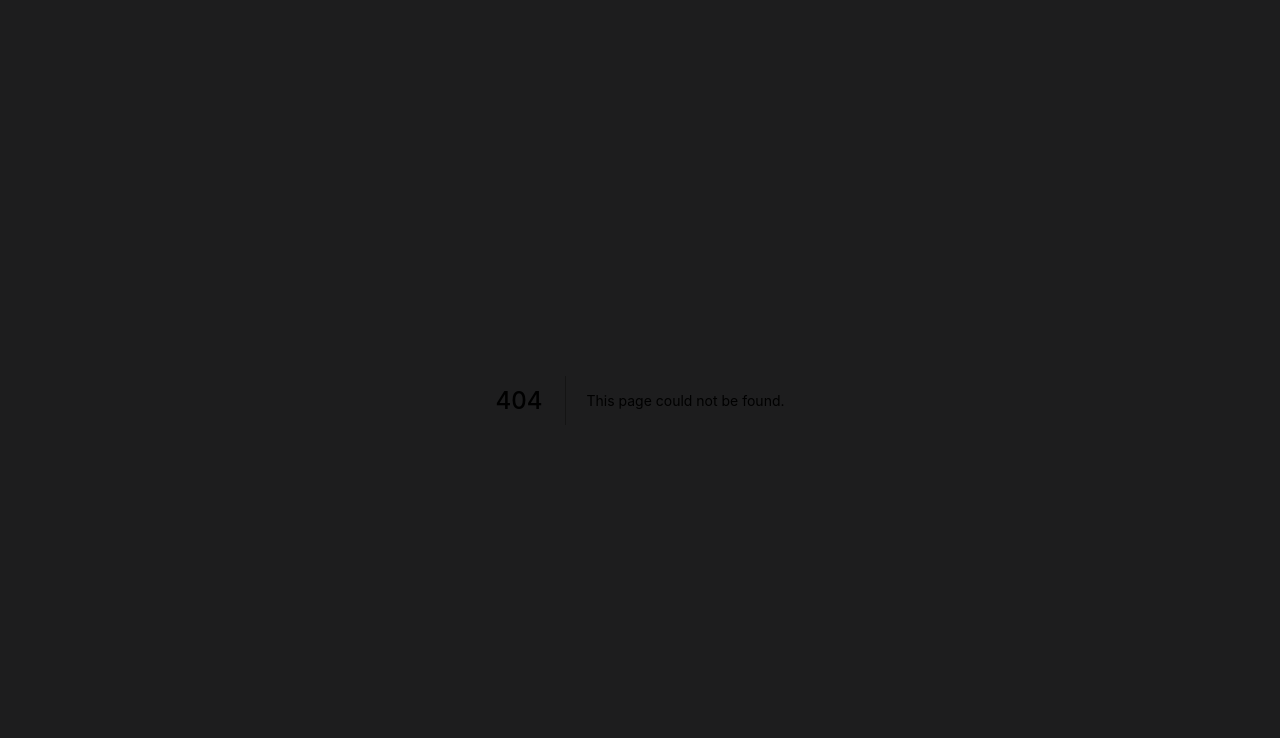
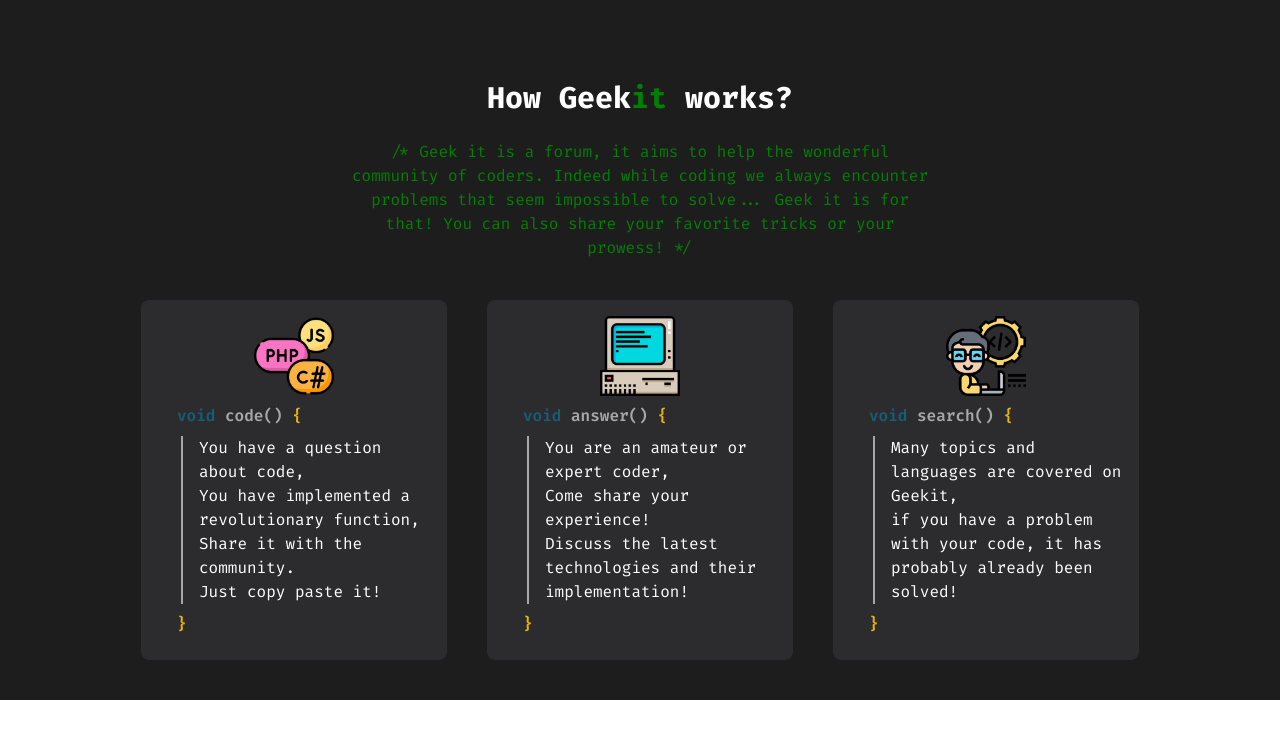
Before and after one commit to PierreLouisLetoquart/nextjs-supabase-blog, a Next.js app: page /how-section in a window 1280 px wide. Before the commit this address had no page. Shown: the top 738 px of the page. Built offline with nearby package versions, Linux system fonts and the light colour scheme.

Commit message:
feat: impl how it work section

```diff
--- /dev/null
+++ b/pages/how-section.tsx
@@ -0,0 +1,97 @@
+/* eslint-disable react/jsx-no-comment-textnodes */
+import Card from '../components/Card'
+import code from '../public/coding-language.png'
+import computer from '../public/computer.png'
+import coding from '../public/coding.png'
+import { motion as m, Variants } from "framer-motion";
+import React from 'react';
+
+export default function HowItWork() {
+    const contentVariant: Variants = {
+        offscreen: {
+          y: 100,
+          opacity: 0,
+        },
+        onscreen: {
+          y: 0,
+          opacity: 1,
+          transition: {
+            type: "spring",
+            bounce: 0.1,
+            duration: 0.8,
+          }
+        }
+      };
+
+    return (
+        <section className='max-w-6xl mx-auto flex flex-col items-center'>
+
+            <h2 className='mt-20 text-3xl text-white font-bold'>
+                How Geek<span className='text-greenCode'>it</span> works?
+            </h2>
+
+            <p className='max-w-xl mx-auto text-center text-base text-greenCode mt-6'>
+                /* Geek it is a forum, it aims to help the wonderful community of coders.
+                Indeed while coding we always encounter problems that seem impossible to solve...
+                Geek it is for that!
+                You can also share your favorite tricks or your prowess! */
+            </p>
+
+            <section className='py-10 flex flex-col md:flex-wrap md:flex-row justify-center items-center gap-8 lg:gap-10'>
+
+                <m.div
+                    initial="offscreen"
+                    whileInView="onscreen"
+                    viewport={{ once: true, amount: 0.8 }}
+                    className='overflow-hidden'
+                >
+                    <m.div variants={contentVariant}>
+                        <Card tag={"code()"} image={code}>
+                            <p>
+                                You have a question about code, <br />
+                                You have implemented a revolutionary function, <br />
+                                Share it with the community. <br />
+                                Just copy paste it!
+                            </p>
+                        </Card>
+                    </m.div>
+                </m.div>
+
+                <m.div
+                    initial="offscreen"
+                    whileInView="onscreen"
+                    viewport={{ once: true, amount: 0.8 }}
+                    className='overflow-hidden'
+                >
+                    <m.div variants={contentVariant}>
+                        <Card tag={"answer()"} image={computer}>
+                            <p>
+                                You are an amateur or expert coder, <br />
+                                Come share your experience! <br />
+                                Discuss the latest technologies and their implementation!
+                            </p>
+                        </Card>
+                    </m.div>
+                </m.div>
+
+                <m.div
+                    initial="offscreen"
+                    whileInView="onscreen"
+                    viewport={{ once: true, amount: 0.8 }}
+                    className='overflow-hidden'
+                >
+                    <m.div variants={contentVariant}>
+                        <Card tag={"search()"} image={coding}>
+                            <p>
+                                Many topics and languages are covered on Geekit, <br />
+                                if you have a problem with your code, it has probably already been solved!
+                            </p>
+                        </Card>
+                    </m.div>
+                </m.div>
+
+            </section>
+
+        </section>
+    )
+}
--- a/pages/index.tsx
+++ b/pages/index.tsx
@@ -1,6 +1,7 @@
 import Head from "next/head";
 import React from "react";
 import AboutSection from "./about-section";
+import HowItWork from "./how-section";
 import MainSection from "./main-section";
 
 export default function Home() {
@@ -14,6 +15,7 @@ export default function Home() {
       <main>
         <MainSection/>
         <AboutSection/>
+        <HowItWork/>
       </main>
     </div>
   );
--- a/pages/main-section.js
+++ b/pages/main-section.tsx
@@ -2,6 +2,7 @@ import { SlMouse } from 'react-icons/sl';
 import Button from "../components/Button";
 import TextContainer from "../components/TextContainer";
 import { motion as m } from "framer-motion";
+import React from 'react';
 
 export default function MainSection() {
     return (
```
